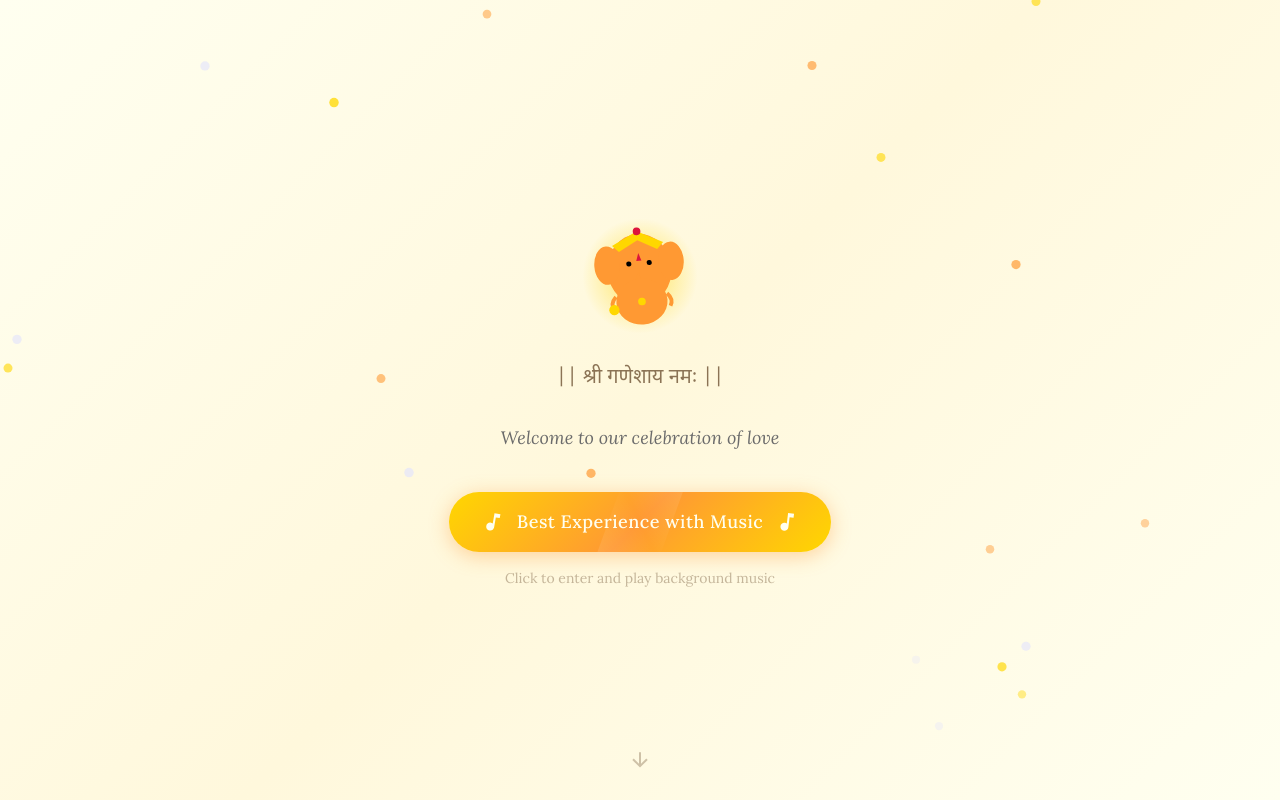
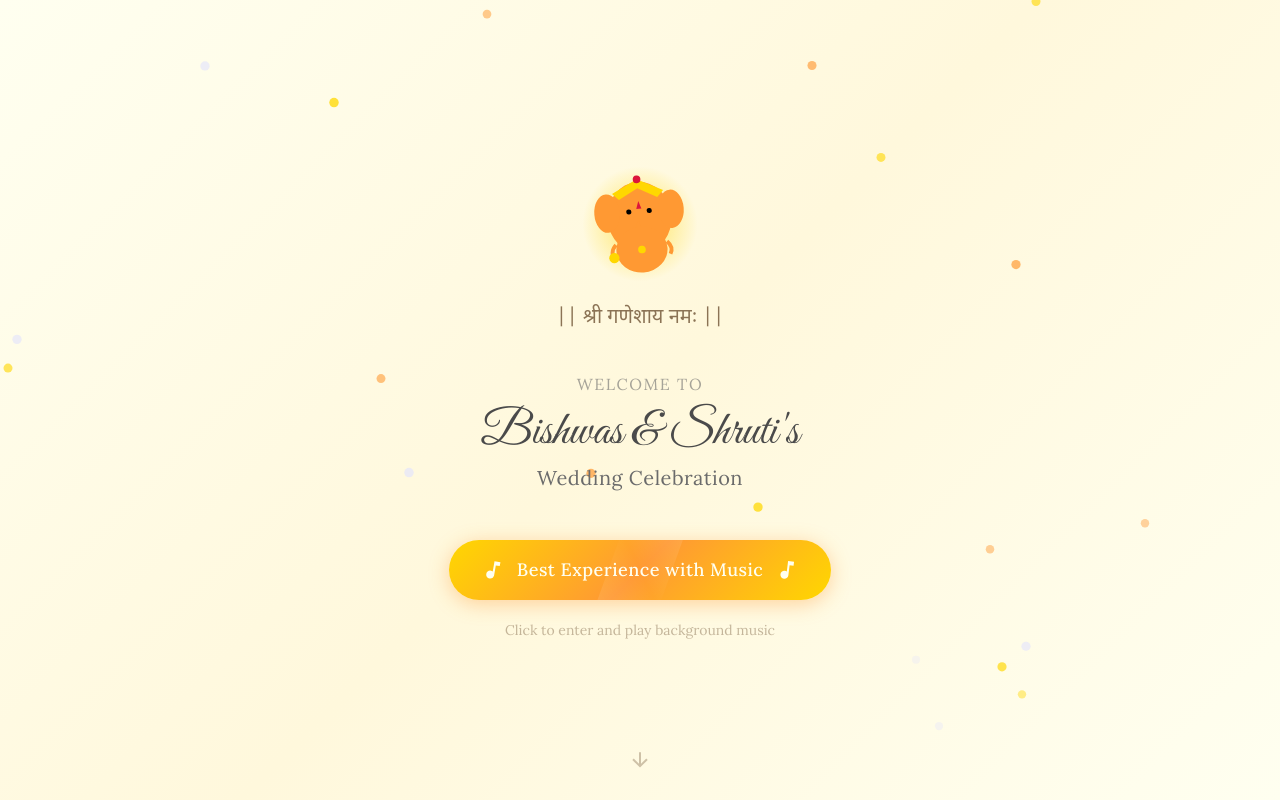
Before and after one commit to Beasty002/wedding-site, a React (Vite) app: page / in a window 1280 px wide. Shown: the top 800 px of the page. Built offline with nearby package versions, Linux system fonts and the light colour scheme.

Commit message:
add couple name at start

```diff
--- a/src/components/decorative/EntranceOverlay.jsx
+++ b/src/components/decorative/EntranceOverlay.jsx
@@ -68,7 +68,7 @@ export function EntranceOverlay({ onEnter }) {
                         </motion.div>
 
                         <motion.p
-                            className="text-[#8B7355] text-lg md:text-xl mt-6 text-center opacity-80"
+                            className="text-[#8B7355] text-lg md:text-xl mt-4 text-center opacity-80"
                             style={{ fontFamily: 'Noto Sans Devanagari, serif' }}
                             initial={{ opacity: 0 }}
                             animate={{ opacity: 1 }}
@@ -78,24 +78,42 @@ export function EntranceOverlay({ onEnter }) {
                         </motion.p>
 
                         <motion.p
-                            className="text-[#6B6B6B] text-base md:text-lg mt-8 text-center font-serif italic"
+                            className="text-[#6B6B6B] text-sm md:text-base mt-10 text-center font-serif tracking-widest uppercase opacity-60"
+                            initial={{ opacity: 0 }}
+                            animate={{ opacity: 0.6 }}
+                            transition={{ delay: 1, duration: 1 }}
+                        >
+                            Welcome to
+                        </motion.p>
+
+                        <motion.h1
+                            className="text-4xl md:text-5xl text-[#4A4A4A] font-script mt-3 text-center"
+                            initial={{ opacity: 0, y: 10 }}
+                            animate={{ opacity: 1, y: 0 }}
+                            transition={{ delay: 1.2, duration: 1 }}
+                        >
+                            Bishwas & Shruti's
+                        </motion.h1>
+
+                        <motion.p
+                            className="text-[#6B6B6B] text-lg md:text-xl mt-2 text-center font-serif tracking-wide"
                             initial={{ opacity: 0 }}
                             animate={{ opacity: 1 }}
-                            transition={{ delay: 1.2, duration: 1 }}
+                            transition={{ delay: 1.4, duration: 1 }}
                         >
-                            Welcome to our celebration of love
+                            Wedding Celebration
                         </motion.p>
 
                         <motion.button
                             onClick={handleEnter}
-                            className="mt-10 px-8 py-4 rounded-full cursor-pointer relative overflow-hidden group"
+                            className="mt-12 px-8 py-4 rounded-full cursor-pointer relative overflow-hidden group"
                             style={{
                                 background: 'linear-gradient(135deg, #FFD700 0%, #FF9933 50%, #FFD700 100%)',
                                 boxShadow: '0 4px 20px rgba(255, 153, 51, 0.4)'
                             }}
                             initial={{ opacity: 0, scale: 0.9 }}
                             animate={{ opacity: 1, scale: 1 }}
-                            transition={{ delay: 1.5, duration: 0.6 }}
+                            transition={{ delay: 1.8, duration: 0.6 }}
                             whileHover={{ scale: 1.05, boxShadow: '0 6px 30px rgba(255, 153, 51, 0.6)' }}
                             whileTap={{ scale: 0.95 }}
                         >
@@ -141,10 +159,10 @@ export function EntranceOverlay({ onEnter }) {
                         </motion.button>
 
                         <motion.p
-                            className="text-[#8B7355] text-xs md:text-sm mt-4 text-center opacity-50"
+                            className="text-[#8B7355] text-xs md:text-sm mt-5 text-center opacity-50"
                             initial={{ opacity: 0 }}
                             animate={{ opacity: 0.5 }}
-                            transition={{ delay: 2, duration: 1 }}
+                            transition={{ delay: 2.2, duration: 1 }}
                         >
                             Click to enter and play background music
                         </motion.p>
--- a/src/components/sections/HeroSection.jsx
+++ b/src/components/sections/HeroSection.jsx
@@ -48,12 +48,12 @@ export const HeroSection = ({ hasEntered }) => {
                 </SwayingFlower>
             </ParallaxElement>
 
-            <div className="absolute top-0 left-0 w-full pointer-events-none z-15 hidden md:block">
-                <div className="absolute left-24 top-0">
+            <div className="absolute top-0 left-0 w-full pointer-events-none z-5">
+                <div className="absolute left-24 top-0 hidden md:block">
                     <MarigoldGarland delay={0} className="h-96 opacity-40" />
                 </div>
-                <div className="absolute right-24 top-0">
-                    <MarigoldGarland delay={0.15} className="h-72 opacity-40" />
+                <div className="absolute right-2 -top-12 md:right-24 md:top-0">
+                    <MarigoldGarland delay={0.15} className="h-32 md:h-72 opacity-25 md:opacity-40" />
                 </div>
             </div>
 
```
